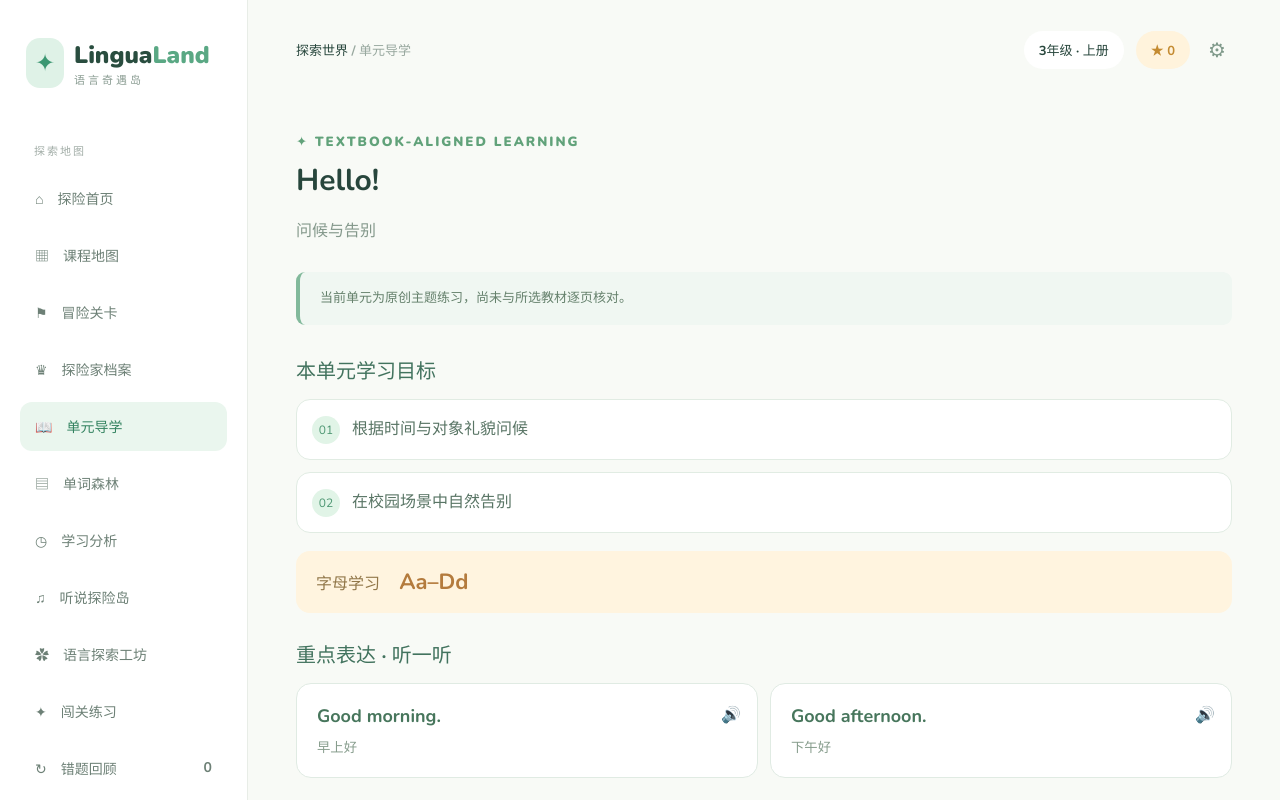
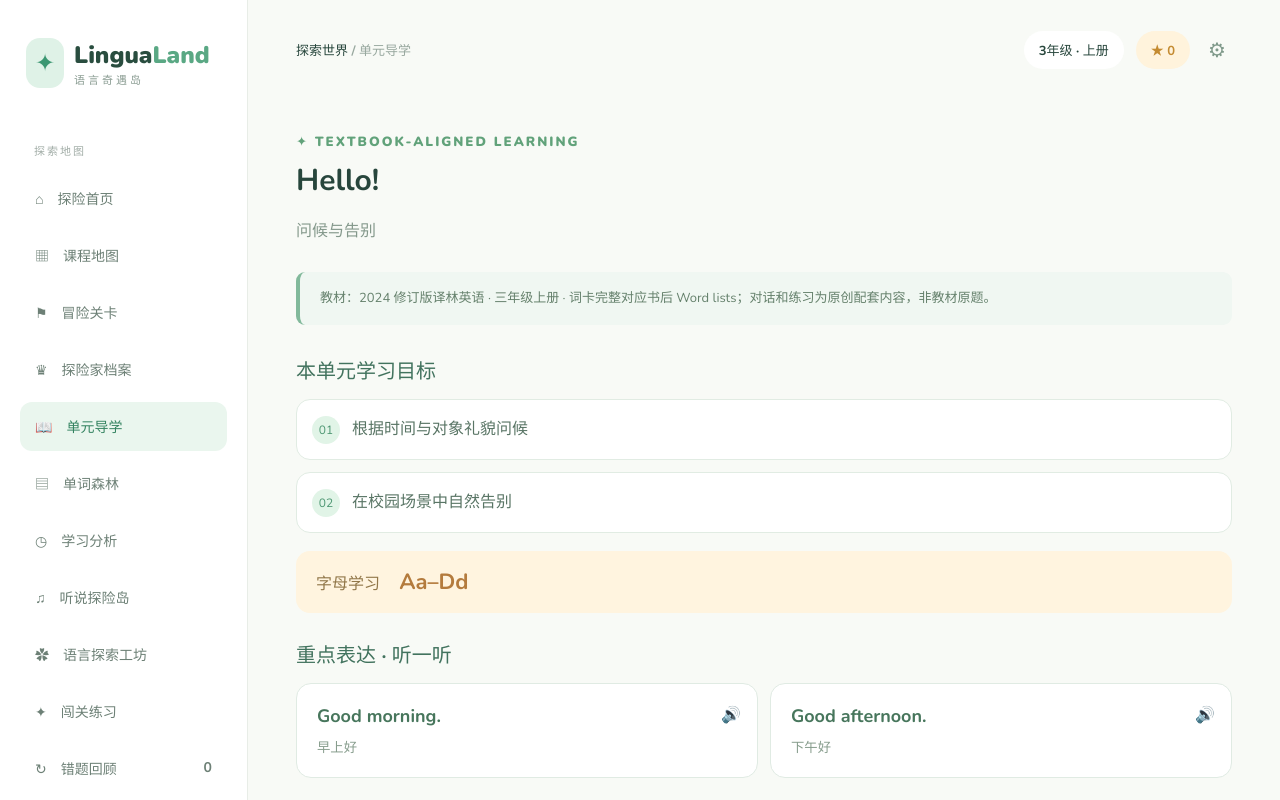
Before and after one commit to manxisuo/lingualand, a Vue app: page / in a window 1280 px wide. Both pictures are taken after a click on the button "📖 单元导学". Shown: the top 800 px of the page. Built offline with nearby package versions, Linux system fonts and the light colour scheme.

Commit message:
fix: accurately label textbook verified word-list content

```diff
--- a/src/LessonGuide.vue
+++ b/src/LessonGuide.vue
@@ -3,13 +3,13 @@ import {computed,ref} from 'vue'
 import type {Unit} from './curriculum'
 const props=defineProps<{unit:Unit}>()
 const active=ref(0)
-const isTextbook=computed(()=>props.unit.status==='textbook-anchored-original-practice')
+const isTextbook=computed(()=>props.unit.status==='textbook-wordlist-verified')
 function say(s:string){if(!('speechSynthesis' in window))return;window.speechSynthesis.cancel();const u=new SpeechSynthesisUtterance(s);u.lang='en-US';u.rate=.78;window.speechSynthesis.speak(u)}
 </script>
 <template>
 <section class="lesson-guide">
 <div class="studio-header"><small>✦ TEXTBOOK-ALIGNED LEARNING</small><h2>{{unit.title}}</h2><p>{{unit.description}}</p></div>
-<div v-if="isTextbook" class="lesson-source">教材：2024 修订版译林英语 · 三年级上册 · 本单元内容依据教材目录、Word lists 和学习目标组织；例句、对话与练习为原创配套内容。</div>
+<div v-if="isTextbook" class="lesson-source">教材：2024 修订版译林英语 · 三年级上册 · 词卡完整对应书后 Word lists；对话和练习为原创配套内容，非教材原题。</div>
 <div v-else class="lesson-source">当前单元为原创主题练习，尚未与所选教材逐页核对。</div>
 <template v-if="unit.objectives?.length">
 <h3>本单元学习目标</h3><div class="lesson-goals"><div v-for="(goal,i) in unit.objectives" :key="i"><span>0{{i+1}}</span>{{goal}}</div></div>
```
